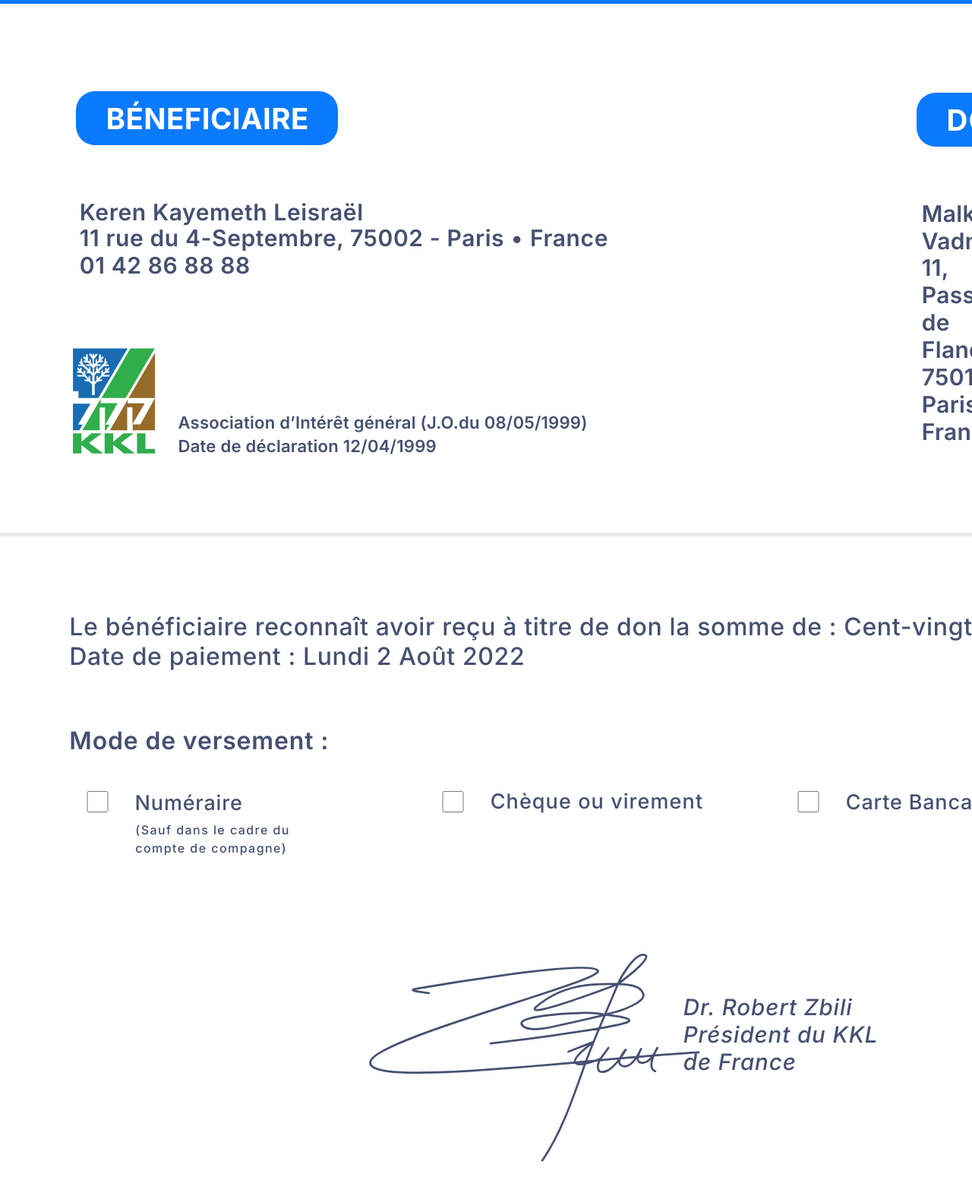
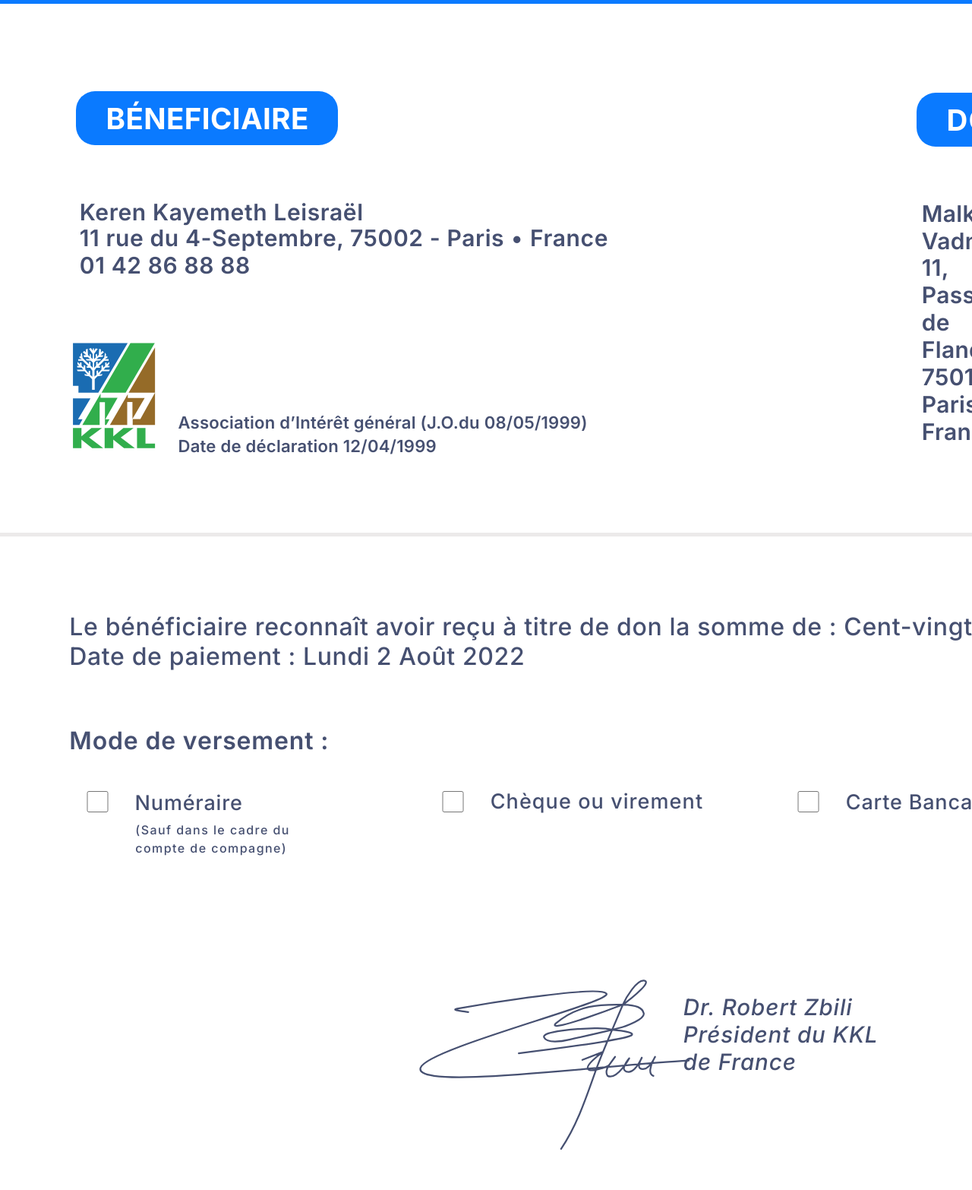
Before and after one commit to HerveRasolofoarijaona/CerfaMalki, a website built with Parcel: page print.html in a window 1280 px wide. Shown: the part 1134-2700 px from the top of the page at 76% size. Built offline with nearby package versions, Linux system fonts and the light colour scheme.

Commit message:
correction Signature + logo

```diff
--- a/css/print.css
+++ b/css/print.css
@@ -117,9 +117,9 @@
 
 .vector-icon1 {
   width: 110.3px;
-  height: 174.9px;
+  height: 156.9px;
   position: absolute;
-  top: 413.9px;
+  top: 415.9px;
   left: 18px;
 }
 
@@ -216,11 +216,11 @@
   width: 87%;
 }
 .vector-icon7 {
-  width: 745.9px;
-  height: 275px;
+  width: 356.9px;
+  height: 288px;
   position: absolute;
-  top: 550px;
-  left: 254px;
+  top: 553px;
+  left: 475px;
 
 }
 
```
